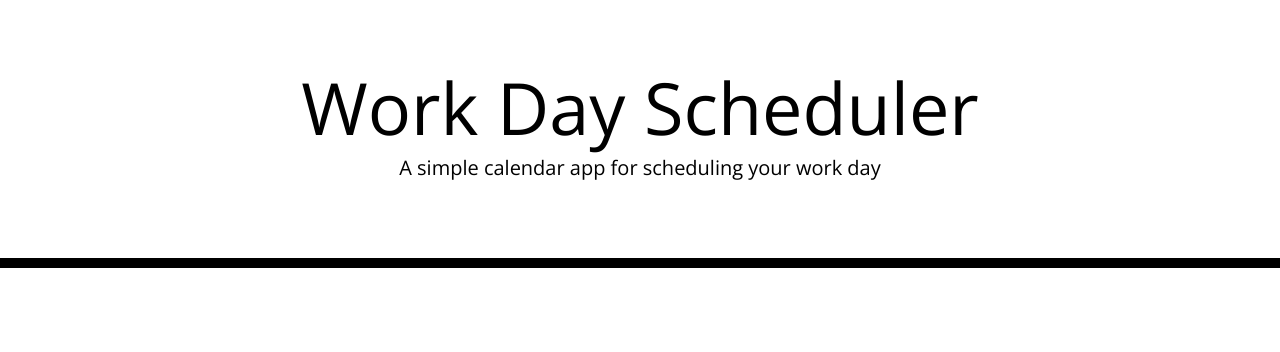
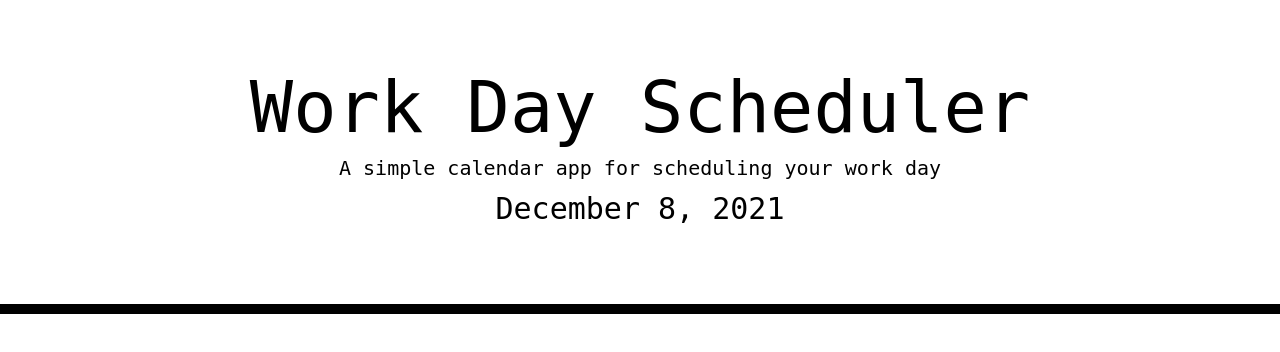
Before and after one commit to BrendaSalinas/workday-scheduler, a plain HTML site: page Develop/index.html in a window 1280 px wide. Drawn offline with nearby package versions, Linux system fonts and the light colour scheme.

Commit message:
current date

```diff
--- a/Develop/js/app.js
+++ b/Develop/js/app.js
@@ -0,0 +1,6 @@
+// adding today's date
+var currentD = document.getElementById("currentDay");
+
+moment().format("LL");
+
+currentD.innerHTML = moment().format("LL");
--- a/Develop/style.css
+++ b/Develop/style.css
@@ -1,5 +1,5 @@
 body {
-  font-family: 'Open Sans', sans-serif;
+  font-family: "monospace";
   font-size: 16px;
   line-height: 1;
 }
@@ -69,3 +69,8 @@ textarea{
   font-size: 20px;
   transition: all .3s ease-in-out;
 }
+
+#currentDay {
+  font-size: 30px;
+
+}
```
Also changed, not shown: Develop/index.html (+2 -0 lines), 2 other files.
